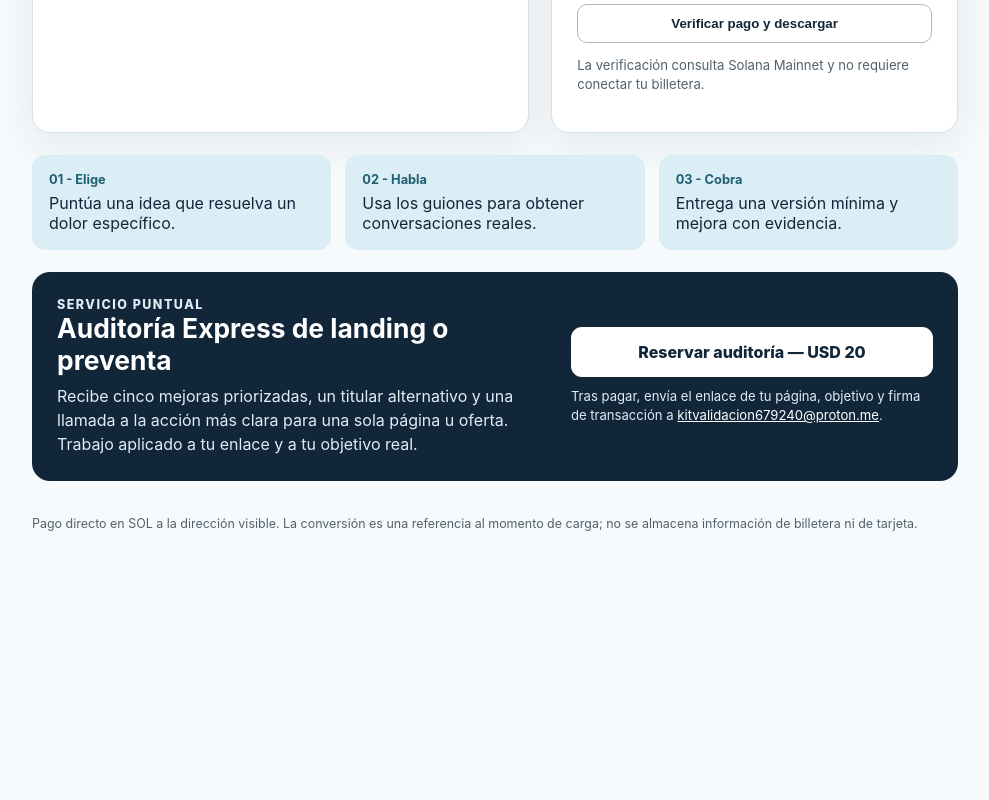
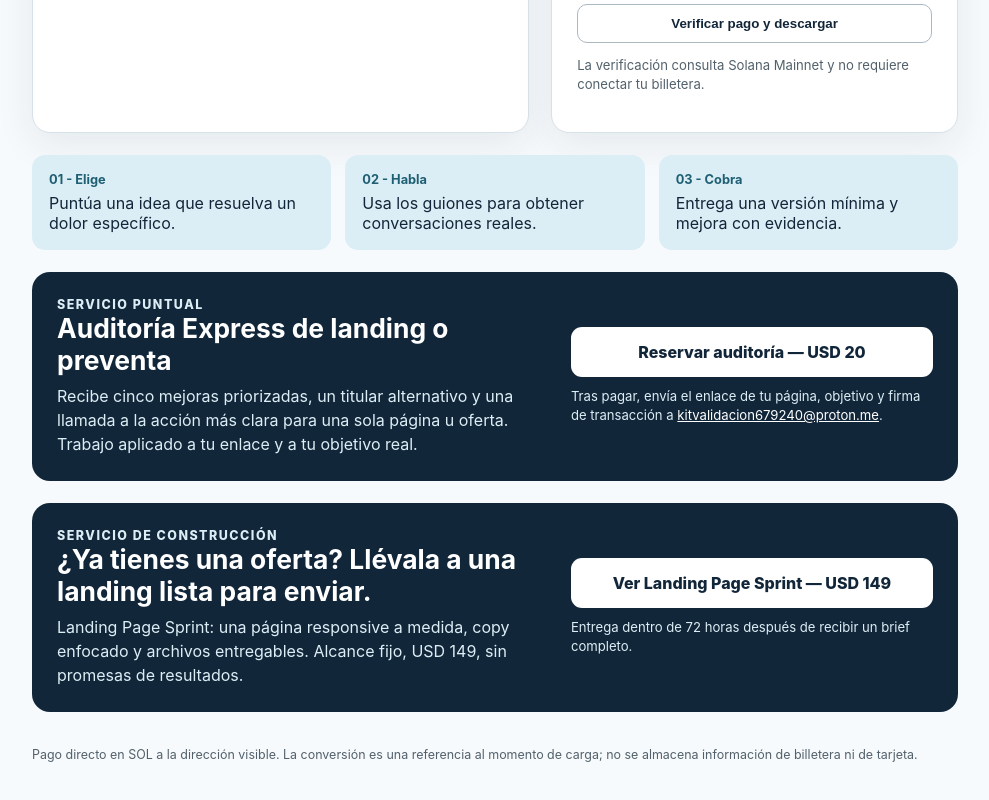
Before and after one commit to kitvalidacion679240/kit-validacion-rapida, a plain HTML site: page index.html in a window 1280 px wide. Shown: the part 952-1752 px from the top of the page, without its empty margins (145-1134 px from the left). Before the commit the page ends 1543 px from the top, so only its background shows below. Drawn offline with Linux system fonts and the light colour scheme; no server answers.

Commit message:
Add Spanish landing page sprint offer

```diff
--- a/index.html
+++ b/index.html
@@ -51,6 +51,7 @@
   </section>
   <section class="steps"><div class="step"><b>01 - Elige</b>Puntúa una idea que resuelva un dolor específico.</div><div class="step"><b>02 - Habla</b>Usa los guiones para obtener conversaciones reales.</div><div class="step"><b>03 - Cobra</b>Entrega una versión mínima y mejora con evidencia.</div></section>
   <section class="service" aria-labelledby="audit-title"><div><div class="eyebrow" style="color:#DCEEF5">Servicio puntual</div><h2 id="audit-title">Auditoría Express de landing o preventa</h2><p>Recibe cinco mejoras priorizadas, un titular alternativo y una llamada a la acción más clara para una sola página u oferta. Trabajo aplicado a tu enlace y a tu objetivo real.</p></div><div><a class="button" id="auditPayLink" href="solana:Ai29NeGayymkMZJxhjWReRn6rRDbc4ePoAowtbpz3wth?amount=0.275&label=Auditoria+Express&message=Pago+Auditoria+Express+-+USD+20&memo=auditoria-express-usd20">Reservar auditoría — USD 20</a><p class="note">Tras pagar, envía el enlace de tu página, objetivo y firma de transacción a <a href="mailto:kitvalidacion679240@proton.me?subject=Auditoria%20Express%20-%20pago%20SOL">kitvalidacion679240@proton.me</a>.</p></div></section>
+  <section class="service" aria-labelledby="sprint-title"><div><div class="eyebrow" style="color:#DCEEF5">Servicio de construcción</div><h2 id="sprint-title">¿Ya tienes una oferta? Llévala a una landing lista para enviar.</h2><p>Landing Page Sprint: una página responsive a medida, copy enfocado y archivos entregables. Alcance fijo, USD 149, sin promesas de resultados.</p></div><div><a class="button" href="sprint-landing.html">Ver Landing Page Sprint — USD 149</a><p class="note">Entrega dentro de 72 horas después de recibir un brief completo.</p></div></section>
   <footer>Pago directo en SOL a la dirección visible. La conversión es una referencia al momento de carga; no se almacena información de billetera ni de tarjeta.</footer>
 </main>
 <script>
```
